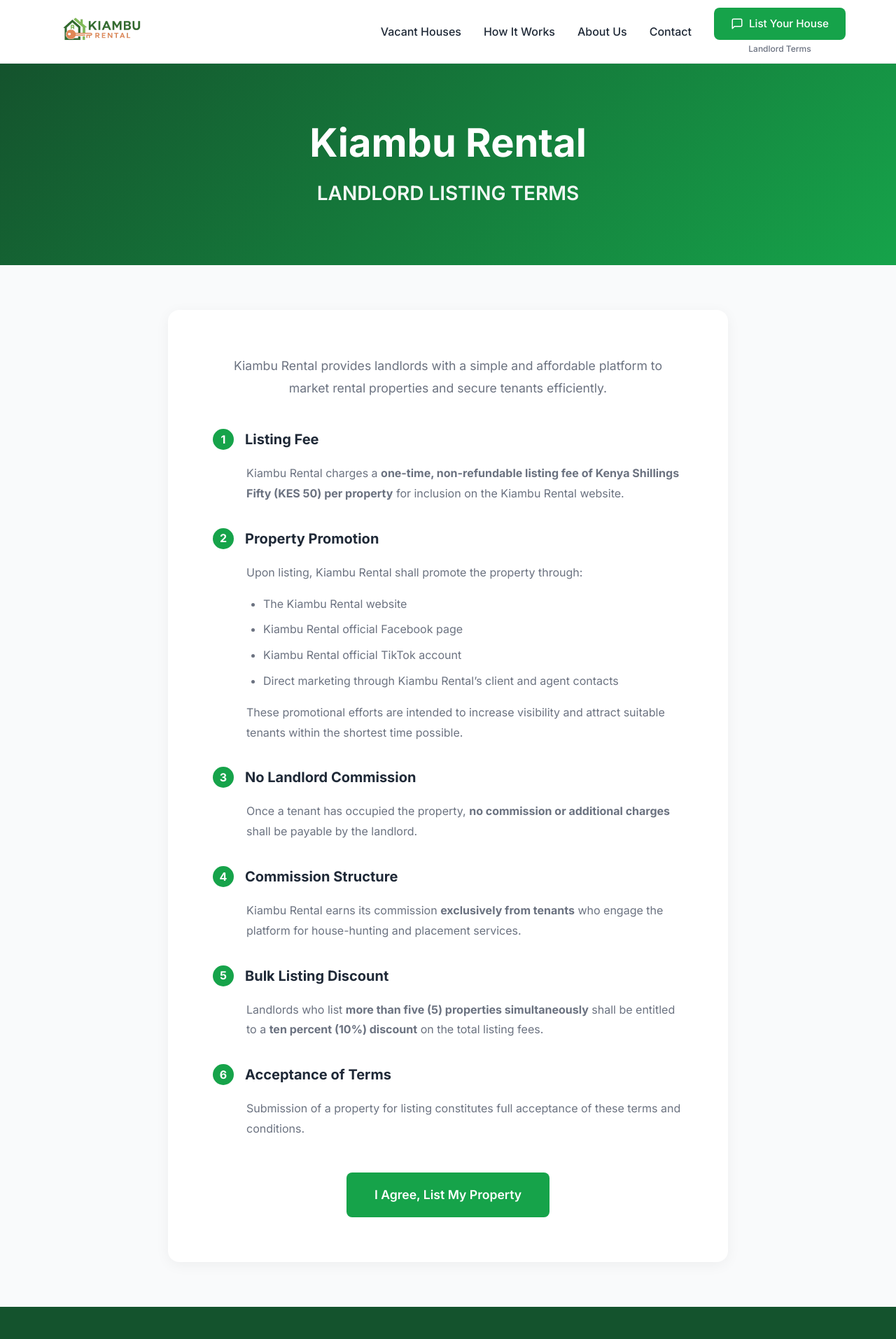
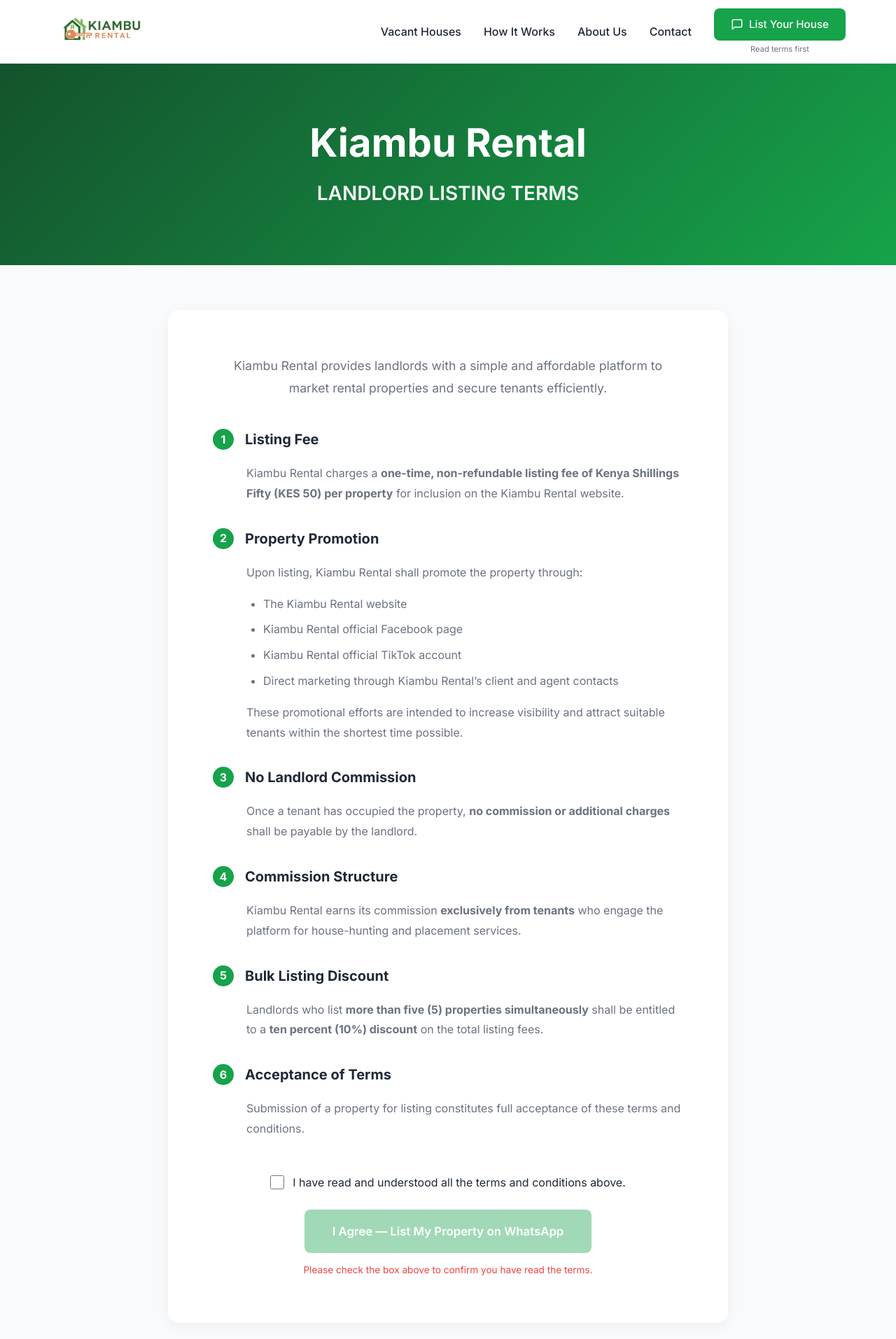
Before and after one commit to isaacmbatia/kiambu-rental, a React (Vite) app: page /kiambu-rental/landlord-terms in a window 1280 px wide. Shown: the top 1914 px of the page at 70% size. Built offline with nearby package versions, Linux system fonts and the light colour scheme.

Commit message:
Force landlords to accept terms before WhatsApp listing

```diff
--- a/src/LandlordTerms.jsx
+++ b/src/LandlordTerms.jsx
@@ -1,8 +1,10 @@
-import React, { useEffect } from 'react';
+import React, { useEffect, useState } from 'react';
 import Navbar from './components/Navbar';
 import Footer from './components/Footer';
 
 const LandlordTerms = () => {
+    const [agreed, setAgreed] = useState(false);
+
     useEffect(() => {
         document.title = 'Landlord Listing Terms | Kiambu Rental';
         window.scrollTo(0, 0);
@@ -128,9 +130,34 @@ const LandlordTerms = () => {
                         </div>
 
                         <div style={{ marginTop: '3rem', textAlign: 'center' }}>
-                            <a href="https://wa.me/254735047202?text=I%20have%20read%20the%20terms%20and%20want%20to%20list%20my%20house" target="_blank" rel="noreferrer" className="btn btn-primary" style={{ padding: '1rem 2.5rem', fontSize: '1.1rem' }}>
-                                I Agree, List My Property
+                            <label style={{ display: 'flex', alignItems: 'center', justifyContent: 'center', gap: '0.75rem', cursor: 'pointer', marginBottom: '1.5rem', fontSize: '1rem', color: 'var(--text-dark)' }}>
+                                <input
+                                    type="checkbox"
+                                    checked={agreed}
+                                    onChange={e => setAgreed(e.target.checked)}
+                                    style={{ width: '20px', height: '20px', cursor: 'pointer', accentColor: 'var(--primary)' }}
+                                />
+                                I have read and understood all the terms and conditions above.
+                            </label>
+                            <a
+                                href={agreed ? "https://wa.me/254735047202?text=I%20have%20read%20and%20accepted%20the%20Kiambu%20Rental%20landlord%20terms.%20I%20want%20to%20list%20my%20house." : undefined}
+                                target={agreed ? "_blank" : undefined}
+                                rel="noreferrer"
+                                onClick={!agreed ? e => e.preventDefault() : undefined}
+                                className="btn btn-primary"
+                                style={{
+                                    padding: '1rem 2.5rem',
+                                    fontSize: '1.05rem',
+                                    opacity: agreed ? 1 : 0.4,
+                                    cursor: agreed ? 'pointer' : 'not-allowed',
+                                    pointerEvents: agreed ? 'auto' : 'none'
+                                }}
+                            >
+                                I Agree — List My Property on WhatsApp
                             </a>
+                            {!agreed && (
+                                <p style={{ marginTop: '0.75rem', fontSize: '0.85rem', color: '#ef4444' }}>Please check the box above to confirm you have read the terms.</p>
+                            )}
                         </div>
                     </div>
                 </div>
--- a/src/components/Navbar.jsx
+++ b/src/components/Navbar.jsx
@@ -41,18 +41,13 @@ const Navbar = () => {
                     <Link to="/about">About Us</Link>
                     <Link to="/contact">Contact</Link>
                     <div style={{ display: 'flex', flexDirection: 'column', alignItems: 'center' }}>
-                        <a
-                            href="https://wa.me/254735047202?text=I%20want%20to%20list%20my%20house"
-                            className="btn btn-primary"
-                            target="_blank"
-                            rel="noreferrer"
-                        >
+                        <Link to="/landlord-terms" className="btn btn-primary">
                             <svg xmlns="http://www.w3.org/2000/svg" width="18" height="18" viewBox="0 0 24 24" fill="none" stroke="currentColor" strokeWidth="2" strokeLinecap="round" strokeLinejoin="round" style={{ marginRight: '0.5rem' }}>
                                 <path d="M21 15a2 2 0 0 1-2 2H7l-4 4V5a2 2 0 0 1 2-2h14a2 2 0 0 1 2 2z"></path>
                             </svg>
                             List Your House
-                        </a>
-                        <Link to="/landlord-terms" style={{ fontSize: '0.75rem', color: 'var(--text-light)', marginTop: '0.25rem' }}>Landlord Terms</Link>
+                        </Link>
+                        <span style={{ fontSize: '0.7rem', color: 'var(--text-light)', marginTop: '0.2rem' }}>Read terms first</span>
                     </div>
                 </div>
 
@@ -75,20 +70,18 @@ const Navbar = () => {
                     <Link to="/about" onClick={closeMenu}>About Us</Link>
                     <Link to="/contact" onClick={closeMenu}>Contact</Link>
                     <div style={{ display: 'flex', flexDirection: 'column', alignItems: 'center', marginTop: '1rem' }}>
-                        <a
-                            href="https://wa.me/254735047202?text=I%20want%20to%20list%20my%20house"
+                        <Link
+                            to="/landlord-terms"
                             className="btn btn-primary"
-                            target="_blank"
-                            rel="noreferrer"
                             onClick={closeMenu}
-                            style={{ width: '100%', marginTop: 0 }}
+                            style={{ width: '100%' }}
                         >
                             <svg xmlns="http://www.w3.org/2000/svg" width="18" height="18" viewBox="0 0 24 24" fill="none" stroke="currentColor" strokeWidth="2" strokeLinecap="round" strokeLinejoin="round" style={{ marginRight: '0.5rem' }}>
                                 <path d="M21 15a2 2 0 0 1-2 2H7l-4 4V5a2 2 0 0 1 2-2h14a2 2 0 0 1 2 2z"></path>
                             </svg>
                             List Your House
-                        </a>
-                        <Link to="/landlord-terms" onClick={closeMenu} style={{ fontSize: '0.8rem', color: 'var(--text-light)', borderBottom: 'none', padding: '0.5rem 0 0 0' }}>Landlord Terms</Link>
+                        </Link>
+                        <span style={{ fontSize: '0.75rem', color: 'var(--text-light)', padding: '0.4rem 0 0 0' }}>Read terms first</span>
                     </div>
                 </div>
             </div>
```
